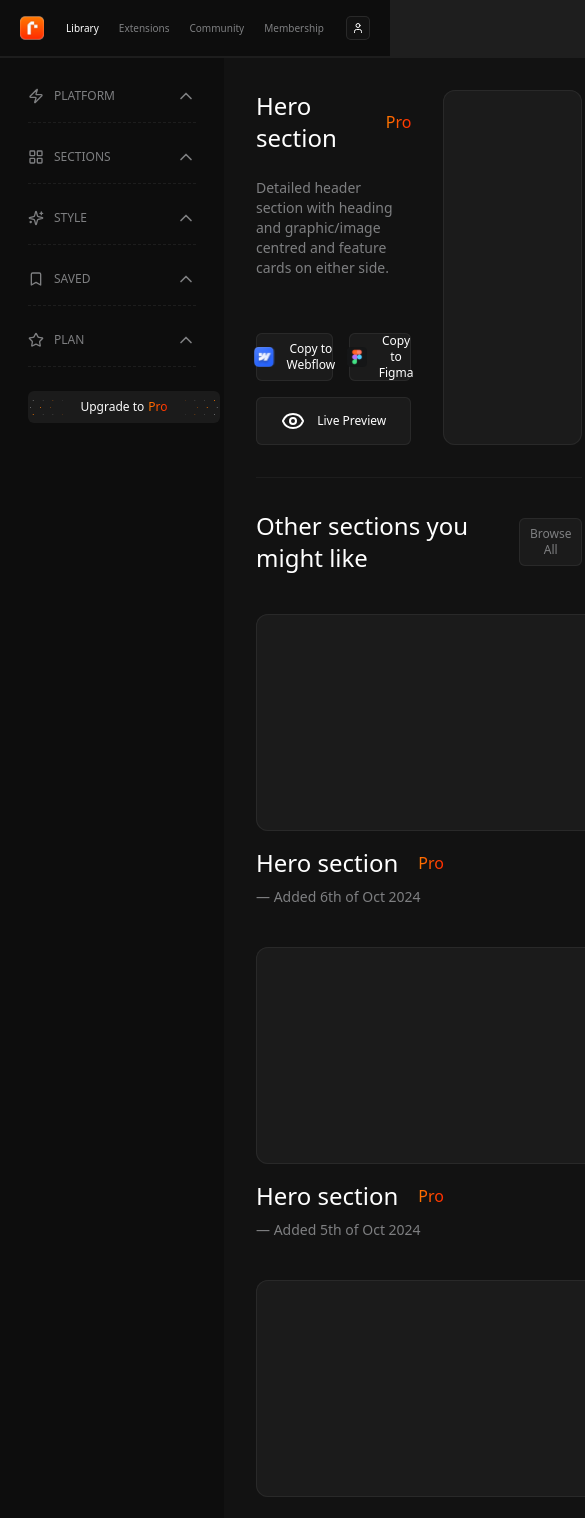
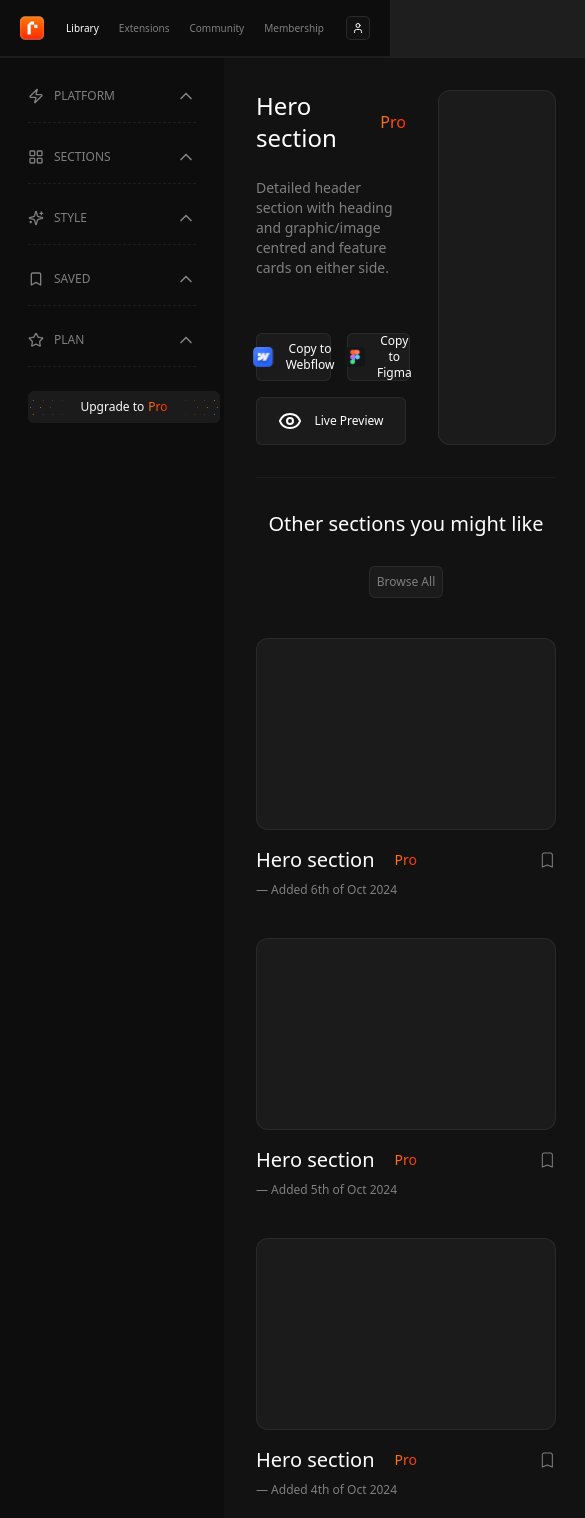
Before and after one commit to AlexDDevv/Ui-Library-Spikes, a Next.js app: page /library in a window 390 px wide. Shown: the top 1518 px of the page, 585 px wide, since content can reach past the window. Built offline with nearby package versions, Linux system fonts and the light colour scheme.

Commit message:
📱 Responsive for ContentSection

```diff
--- a/src/app/components/ContentSection.tsx
+++ b/src/app/components/ContentSection.tsx
@@ -14,20 +14,20 @@ export default function ContentSection() {
     };
 
     return (
-        <section className="pb-8">
-            <div className="flex items-center justify-between mb-10">
-                <h2 className="font-medium text-2xl text-white">Other sections you might like</h2>
+        <section>
+            <div className="flex items-center justify-between mb-10 max-mobile:flex-col max-mobile:gap-7">
+                <h2 className="font-medium text-2xl text-white max-md:text-xl">Other sections you might like</h2>
                 <button className="bg-btn text-grayText font-medium text-xs px-2 py-2 rounded-md shadow-forCard">Browse All</button>
             </div>
-            <div className="grid grid-cols-[repeat(auto-fit,_minmax(350px,_1fr))] gap-x-6 gap-y-10">
+            <div className="grid grid-cols-[repeat(auto-fit,_minmax(350px,_1fr))] gap-x-6 gap-y-10 max-md:grid-cols-[repeat(auto-fit,_minmax(300px,_1fr))]">
                 {data.articles.map((article, idx) => (
-                    <article key={idx} className="">
-                        <div className="w-full h-[217px] bg-card rounded-xl shadow-forCard mb-4"></div>
+                    <article key={idx}>
+                        <div className="w-full h-[217px] bg-card rounded-xl shadow-forCard mb-4 max-mobile:h-48"></div>
                         <div>
                             <div className="flex items-center justify-between mb-2">
                                 <div className="flex items-center gap-x-4">
-                                    <h1 className="font-medium text-2xl text-white">Hero section</h1>
-                                    <span className="gradientText ml-1 font-medium">Pro</span>
+                                    <h1 className="font-medium text-2xl text-white max-md:text-xl">Hero section</h1>
+                                    <span className="gradientText ml-1 font-medium max-md:text-sm">Pro</span>
                                 </div>
                                 <div
                                     className="flex items-center justify-center cursor-pointer"
@@ -46,7 +46,7 @@ export default function ContentSection() {
                                     )}
                                 </div>
                             </div>
-                            <p className="text-sm text-grayText">{article.date}</p>
+                            <p className="text-sm text-grayText max-md:text-xs">{article.date}</p>
                         </div>
                     </article>
                 ))}
```
